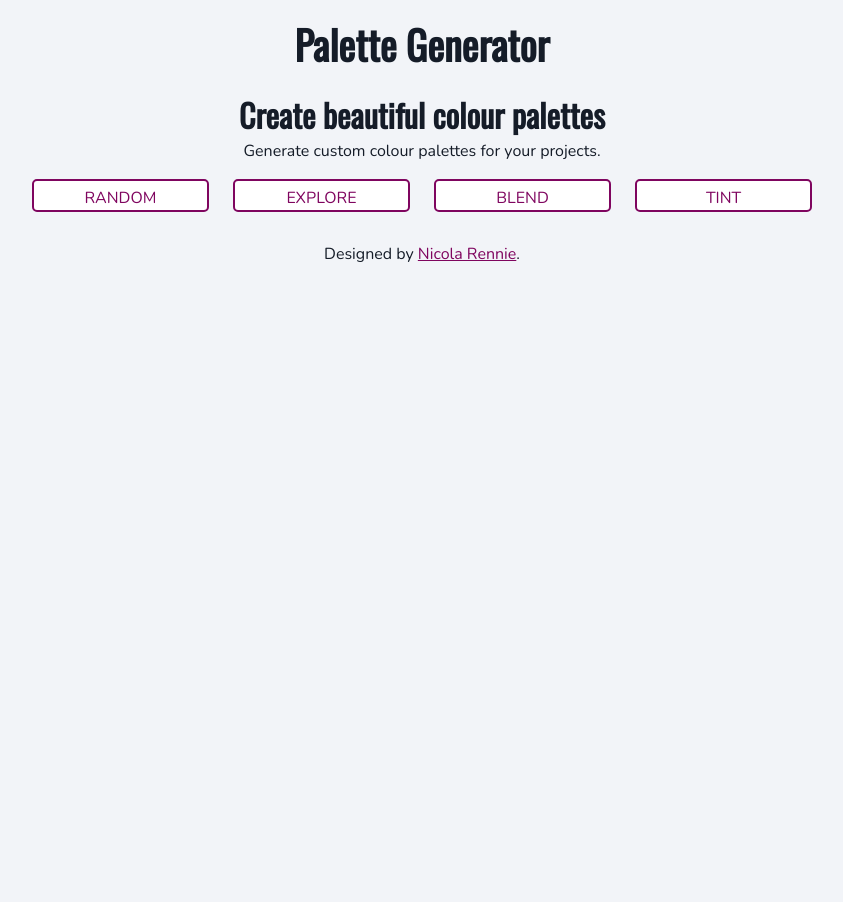
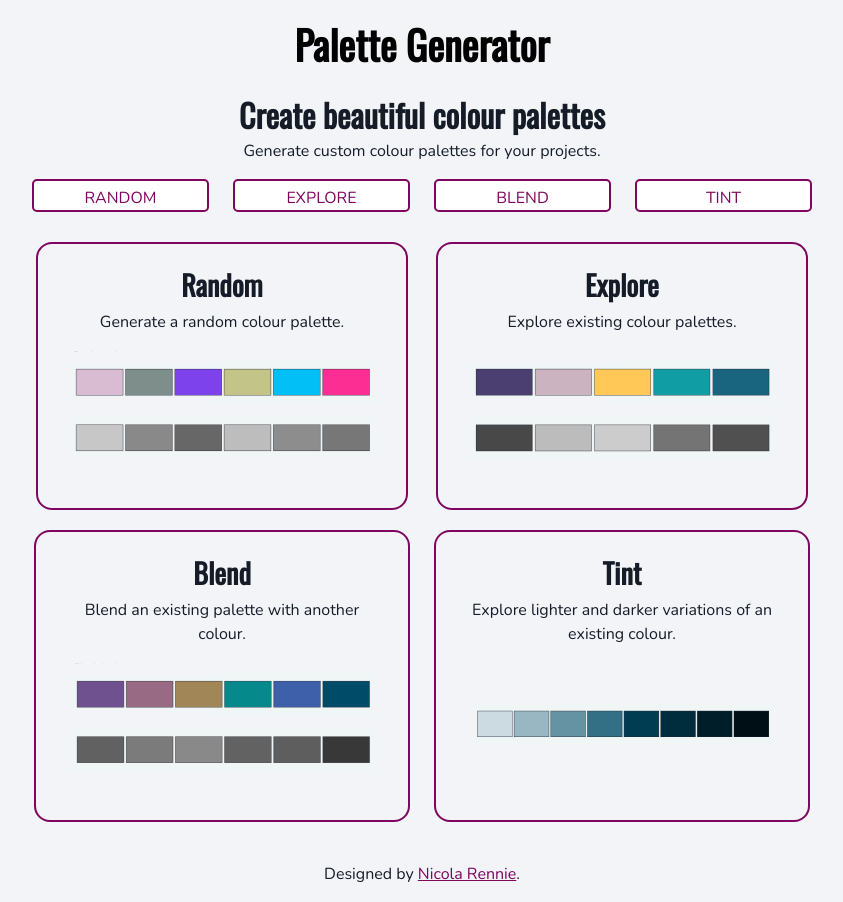
Before and after one commit to nrennie/palette-generator, a plain HTML site: page index.html in a window 1280 px wide. Shown: the whole page, without its empty margins (218-1061 px from the left). Before the commit the page ends 800 px from the top, so only its background shows below. Drawn offline with nearby package versions, Linux system fonts and the light colour scheme.

Commit message:
Add index page

```diff
--- a/css/style.css
+++ b/css/style.css
@@ -11,6 +11,13 @@ h6 {
   font-weight: bold;
 }
 
+h1 a {
+  font-family: "Oswald", Arial, sans-serif;
+  font-weight: bold;
+  text-decoration: none;
+  color: #000000;
+}
+
 *,
 *::before,
 *::after {
@@ -19,11 +26,11 @@ h6 {
 }
 
 a {
-  color: #7F055F;
+  color: #7f055f;
 }
 
 a:hover {
-  color: #B00783;
+  color: #b00783;
 }
 
 nav {
@@ -39,15 +46,15 @@ nav {
 }
 
 nav a {
-  background-color: #FFFFFF;
-  color: #7F055F;
+  background-color: #ffffff;
+  color: #7f055f;
   padding: 5px 5px 0px 5px;
   margin: auto;
   margin-bottom: 10px !important;
   border-radius: 5px;
   border-style: solid;
   border-width: 2px !important;
-  border-color: #7F055F !important;
+  border-color: #7f055f !important;
   text-transform: uppercase;
   text-decoration: none;
   text-align: center;
@@ -56,9 +63,9 @@ nav a {
 }
 
 nav a:hover {
-  color: #B00783;
-  background-color: #E4E9F1;
-  border-color: #B00783;
+  color: #b00783;
+  background-color: #e4e9f1;
+  border-color: #b00783;
 }
 
 html,
@@ -68,8 +75,8 @@ body {
 }
 
 body {
-  background-color: #F2F4F8;
-  color: #151C28;
+  background-color: #f2f4f8;
+  color: #151c28;
 }
 
 main {
@@ -156,9 +163,9 @@ div.resizeLeft {
   margin-right: 0px !important;
   margin-top: 10px;
   margin-bottom: 10px;
-  background-color: #E4E9F1;
+  background-color: #e4e9f1;
   border-style: solid;
-  border-color: #F2F4F8;
+  border-color: #f2f4f8;
   border-width: 5px;
   height: fit-content;
   width: 100%;
@@ -194,11 +201,11 @@ button {
 
 select:focus,
 button:focus {
-  outline: 2px solid #7F055F;
+  outline: 2px solid #7f055f;
 }
 
 button {
-  background-color: #7F055F;
+  background-color: #7f055f;
   color: #fff;
   margin-top: 10px;
   margin-bottom: 20px;
@@ -206,7 +213,7 @@ button {
 }
 
 button:hover {
-  background-color: #B00783;
+  background-color: #b00783;
 }
 
 .keep-colors {
@@ -241,12 +248,12 @@ button:hover {
 }
 
 .code-block::-webkit-scrollbar-thumb {
-  background: #7F055F;
+  background: #7f055f;
   border-radius: 4px;
 }
 
 .code-block::-webkit-scrollbar-thumb:hover {
-  background: #7F055F;
+  background: #7f055f;
 }
 
 .code-wrapper {
@@ -273,7 +280,7 @@ button:hover {
   color: #ffffff;
   overflow-x: auto;
   scrollbar-width: thin;
-  scrollbar-color: #7F055F #f1f1f1;
+  scrollbar-color: #7f055f #f1f1f1;
 }
 
 .copy-btn {
@@ -289,7 +296,7 @@ button:hover {
 
 .copy-btn:hover {
   all: unset;
-  color: #B00783;
+  color: #b00783;
   position: absolute;
   top: 8px;
   right: 8px;
@@ -302,3 +309,44 @@ button:hover {
   display: block;
   pointer-events: none;
 }
+
+.panelTab-link {
+  text-decoration: none;
+  color: inherit;
+  display: block;
+  padding-top: 20px;
+}
+
+.panelTab {
+  border: 1px solid #7f055f;
+  border-radius: 16px;
+  border-width: 2px;
+  padding: 1.5rem;
+  text-align: center;
+  cursor: pointer;
+  transition:
+    box-shadow 0.2s ease,
+    transform 0.2s ease;
+}
+
+.panelTab:hover {
+  box-shadow: 0 4px 12px rgba(0, 0, 0, 0.1);
+  transform: translateY(-2px);
+}
+
+.panelTab-img {
+  margin-bottom: 0rem;
+}
+
+.panelTab h3 {
+  margin: 0 0 0.5rem;
+}
+
+.panelTab p {
+  margin: 0;
+}
+
+.maxWidth {
+  max-width: 800px;
+  margin: auto;
+}
--- a/index.html
+++ b/index.html
@@ -5,8 +5,14 @@
     <meta name="viewport" content="width=device-width, initial-scale=1" />
 
     <meta property="og:title" content="Palette Generator" />
-    <meta property="og:description" content="Generate and explore colour palettes" />
-    <meta property="og:image" content="https://nrennie.rbind.io/palette-generator/app.png" />
+    <meta
+      property="og:description"
+      content="Generate and explore colour palettes"
+    />
+    <meta
+      property="og:image"
+      content="https://nrennie.rbind.io/palette-generator/app.png"
+    />
     <meta property="og:type" content="website" />
 
     <link
@@ -22,11 +28,11 @@
   <body>
     <div class="page-wrap">
       <div class="container-fluid text-center">
-        <h1 class="title">Palette Generator</h1>
+        <h1 class="title"><a href="index.html">Palette Generator</a></h1>
         <h2 class="subtitle">Create beautiful colour palettes</h2>
         <p>Generate custom colour palettes for your projects.</p>
 
-      <div class="navRow justify-content-center">
+        <div class="navRow justify-content-center">
           <nav class="row">
             <div class="col-6 col-md-3 d-flex justify-content-center">
               <a href="random.html">Random</a>
@@ -43,6 +49,65 @@
           </nav>
         </div>
       </div>
+
+      <div class="row maxWidth">
+        <div class="col-12 col-md-6 d-flex justify-content-center">
+          <a href="random.html" class="panelTab-link">
+            <div class="panelTab">
+              <h3>Random</h3>
+              <p>Generate a random colour palette.</p>
+              <img
+                src="img/random.png"
+                alt="Random palette icon"
+                class="panelTab-img"
+              />
+            </div>
+          </a>
+        </div>
+        <div class="col-12 col-md-6 d-flex justify-content-center">
+          <a href="explore.html" class="panelTab-link">
+            <div class="panelTab">
+              <h3>Explore</h3>
+              <p>Explore existing colour palettes.</p>
+              <img
+                src="img/explore.png"
+                alt="Explore palette icon"
+                class="panelTab-img"
+              />
+            </div>
+          </a>
+        </div>
+      </div>
+
+      <div class="row maxWidth">
+        <div class="col-12 col-md-6 d-flex justify-content-center">
+          <a href="blend.html" class="panelTab-link">
+            <div class="panelTab">
+              <h3>Blend</h3>
+              <p>Blend an existing palette with another colour.</p>
+              <img
+                src="img/blend.png"
+                alt="Blend palette icon"
+                class="panelTab-img"
+              />
+            </div>
+          </a>
+        </div>
+        <div class="col-12 col-md-6 d-flex justify-content-center">
+          <a href="tint.html" class="panelTab-link">
+            <div class="panelTab">
+              <h3>Tint</h3>
+              <p>Explore lighter and darker variations of an existing colour.</p>
+              <img
+                src="img/tint.png"
+                alt="Tint palette icon"
+                class="panelTab-img"
+              />
+            </div>
+          </a>
+        </div>
+      </div>
+    </div>
 
     <div class="container-fluid text-center">
       <footer class="site-footer">
```
Also changed, not shown: blend.html (+1 -1 lines), explore.html (+1 -1 lines), random.html (+1 -1 lines), tint.html (+1 -1 lines), img/blend.png (added), img/explore.png (added), img/random.png (added), img/tint.png (added), 1 other file.
